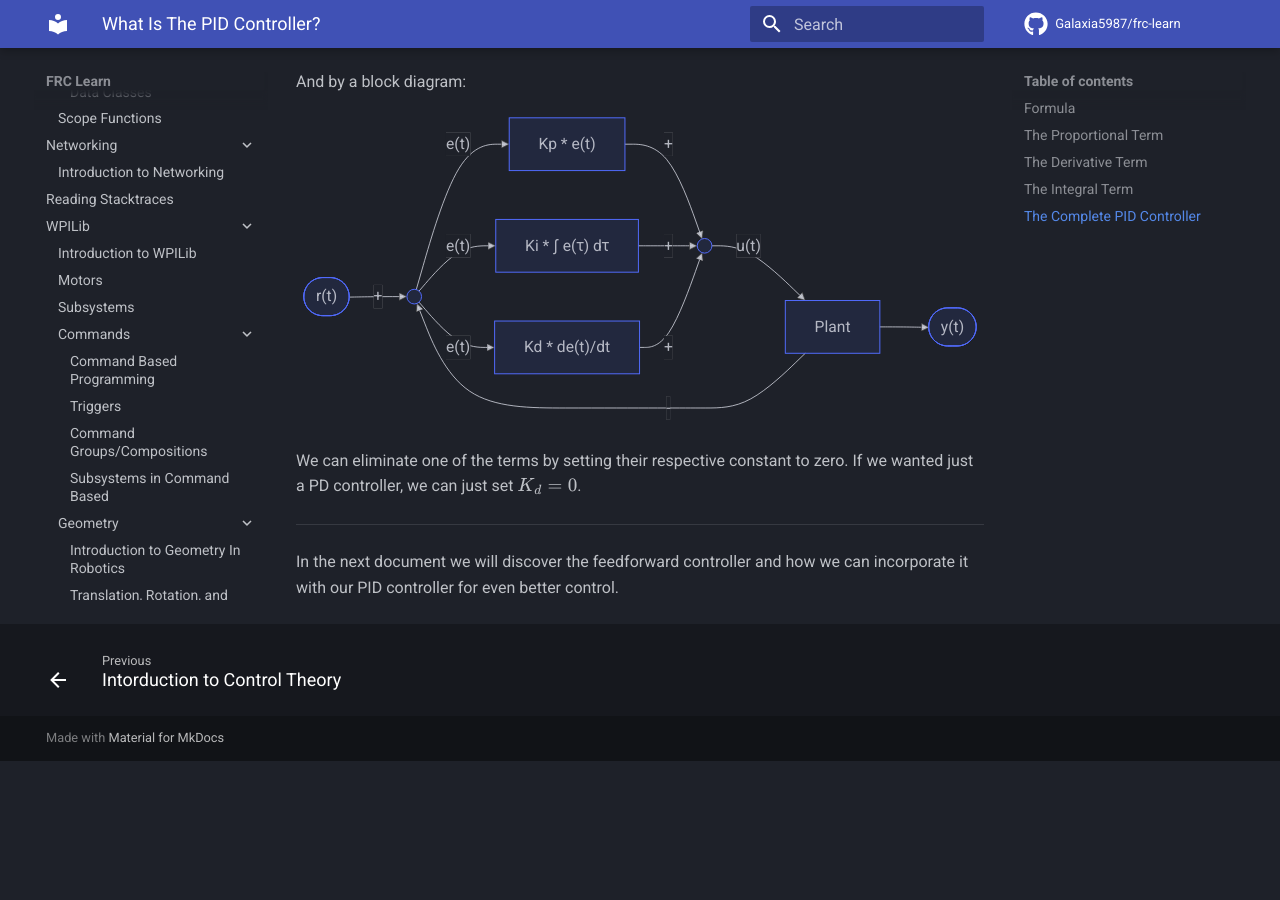
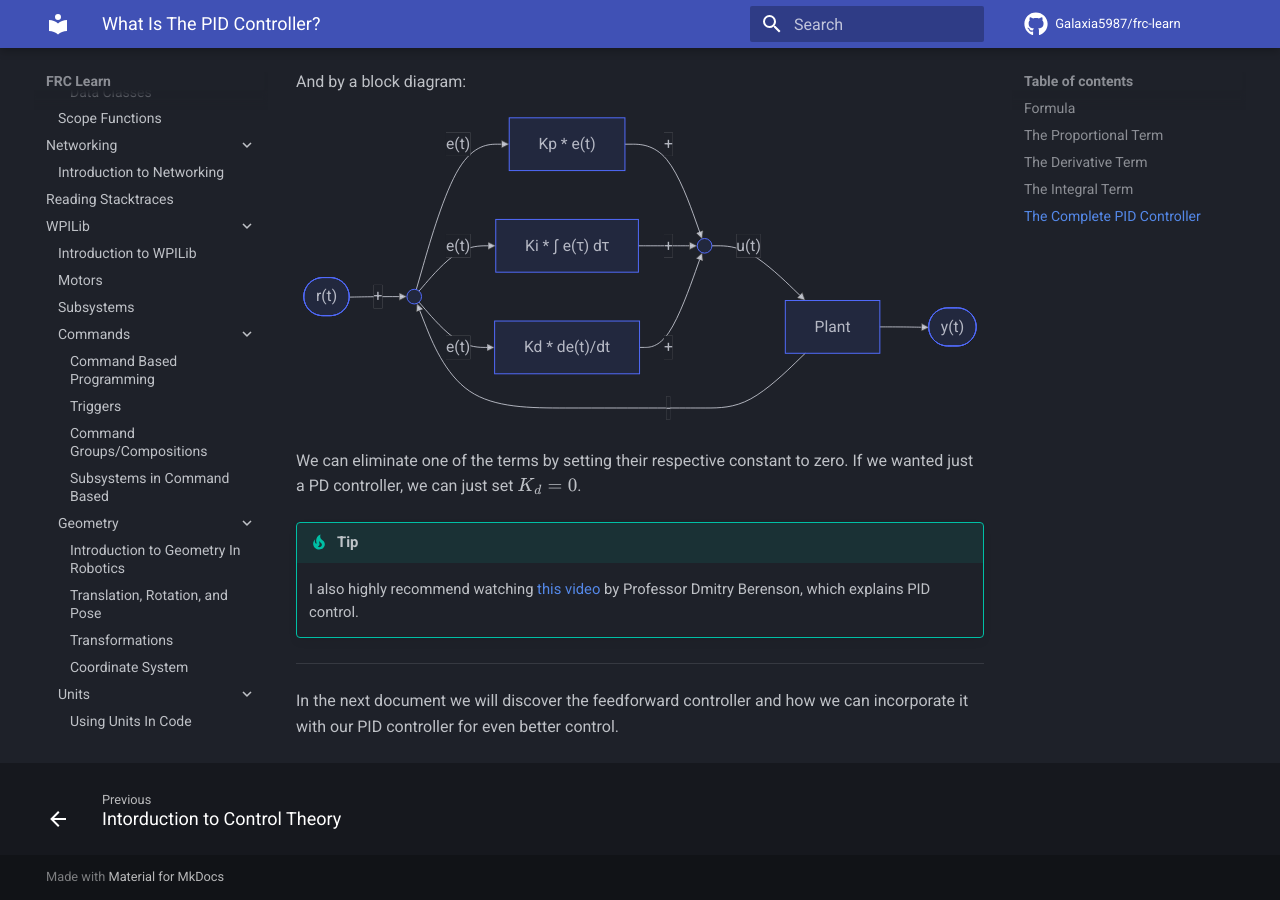
Before and after one commit to Galaxia5987/frc-learn, an MkDocs documentation site: the page built from docs/control-theory/pid-controller/index.md, in a window 1280 px wide and 900 px high, scrolled down 4577 px. Built offline with MkDocs 1.6.1 and Material for MkDocs 9.7.7, drawn with Linux system fonts in a browser that asks for light colours; comment, search, counter and statistics services are not loaded; before the commit the page ends 5338 px from its top, so only the background shows below that.

Commit message:
Add pid video

```diff
--- a/docs/control-theory/pid-controller/index.md
+++ b/docs/control-theory/pid-controller/index.md
@@ -200,6 +200,9 @@
 
 We can eliminate one of the terms by setting their respective constant to zero. If we wanted just a PD controller, we can just set $K_d = 0$.
 
+!!! tip
+    I also highly recommend watching [this video](https://www.youtube.com/watch?v=UOuRx9Ujsog) by Professor Dmitry Berenson, which explains PID control.
+
 ---
 
 In the next document we will discover the feedforward controller and how we can incorporate it with our PID controller for even better control.
```
